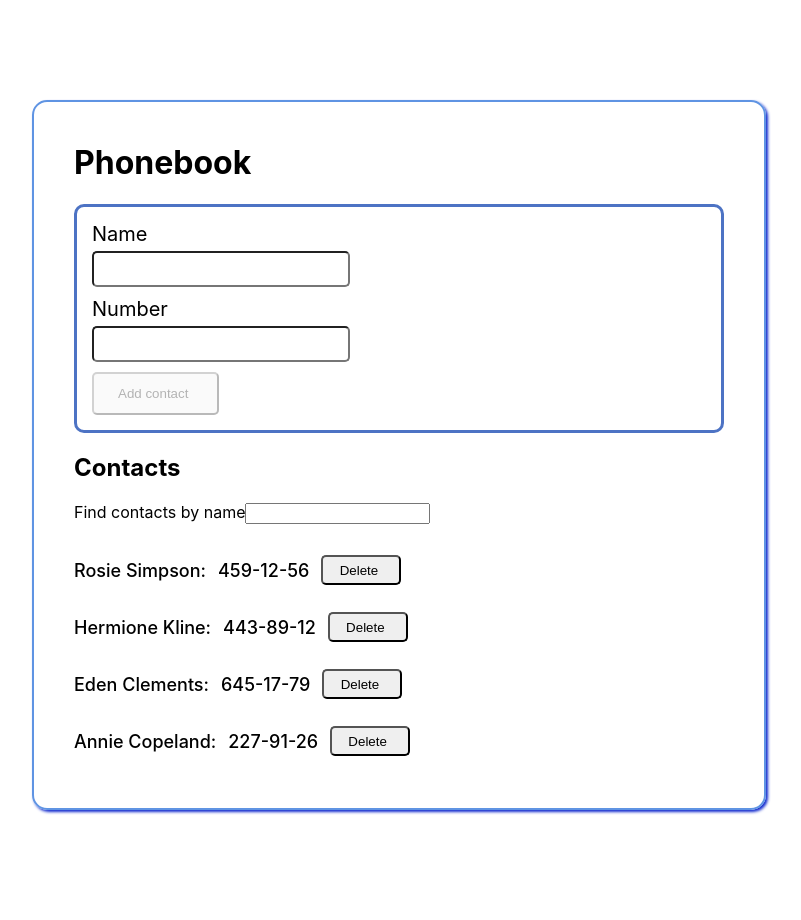
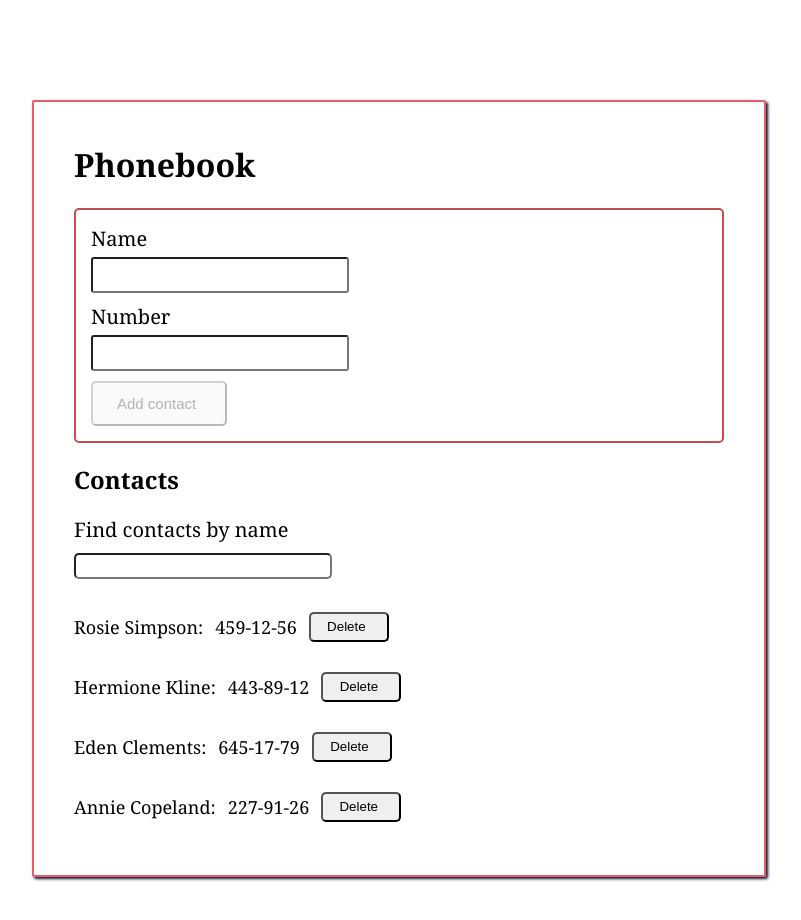
Before and after one commit to AdrianSiwek/goit-react-hw-03-phonebook, a React (Create React App) app: page / in a window 1280 px wide. Shown: the top 920 px of the page, without its empty margins (241-1042 px from the left). Built offline with nearby package versions, Linux system fonts and the light colour scheme.

Commit message:
update module.css

```diff
--- a/src/components/App/App.module.css
+++ b/src/components/App/App.module.css
@@ -2,7 +2,8 @@
     width: 650px;
     margin: 100px auto;
     padding: 20px 40px;
-    border: 2px solid rgb(95, 148, 227);
-    border-radius: 15px;
-    box-shadow: 2px 2px 3px rgb(17, 42, 206);
+    border: 2px solid rgb(229, 94, 105);
+    border-radius: 2px;
+    box-shadow: 2px 2px 3px rgb(20, 13, 49);
+    font-family: Georgia, 'Times New Roman', Times, serif;
 }
--- a/src/components/ContactForm/ContactForm.module.css
+++ b/src/components/ContactForm/ContactForm.module.css
@@ -1,6 +1,6 @@
 .submit {
-    border: 3px solid rgb(77, 115, 196);
-    border-radius: 10px;
+    border: 2px solid rgb(196, 77, 77);
+    border-radius: 5px;
     padding: 15px;
 }
 
@@ -13,17 +13,18 @@
 .input {
     width: 250px;
     height: 30px;
-    border-radius: 5px;
+    border-radius: 3px;
     margin-top: 5px;
     margin-bottom: 10px;
 }
 
 input:hover,
 input:active {
-    box-shadow: 1px 2px 6px 3px rgba(94, 172, 224, 0.6);
+    box-shadow: 1px 2px 6px 3px rgba(224, 94, 101, 0.6);
 }
 
 .btn {
+    font-size: 15px;
     cursor: pointer;
     border-radius: 5px;
     padding: 12px 24px;
@@ -35,7 +36,7 @@ input:active {
 .btn:hover,
 .btn:focus {
     color: rgb(237, 240, 244);
-    background-color: rgb(94, 150, 229);
+    background-color: rgb(229, 94, 105);
 }
 
 .btn span {
--- a/src/components/ContactList/ContactList.module.css
+++ b/src/components/ContactList/ContactList.module.css
@@ -27,7 +27,7 @@
 .btn:hover,
 .btn:focus {
     color: aliceblue;
-    background-color: rgb(90, 134, 231);
+    background-color: rgb(229, 94, 105);
 }
 
 .btn span {
--- a/src/components/Filtr/Filtr.module.css
+++ b/src/components/Filtr/Filtr.module.css
@@ -0,0 +1,12 @@
+.label {
+    display: flex;
+    flex-direction: column;
+    font-size: 20px;
+}
+
+.input {
+    width: 250px;
+    height: 20px;
+    border-radius: 5px;
+    margin-top: 10px;
+}
```
